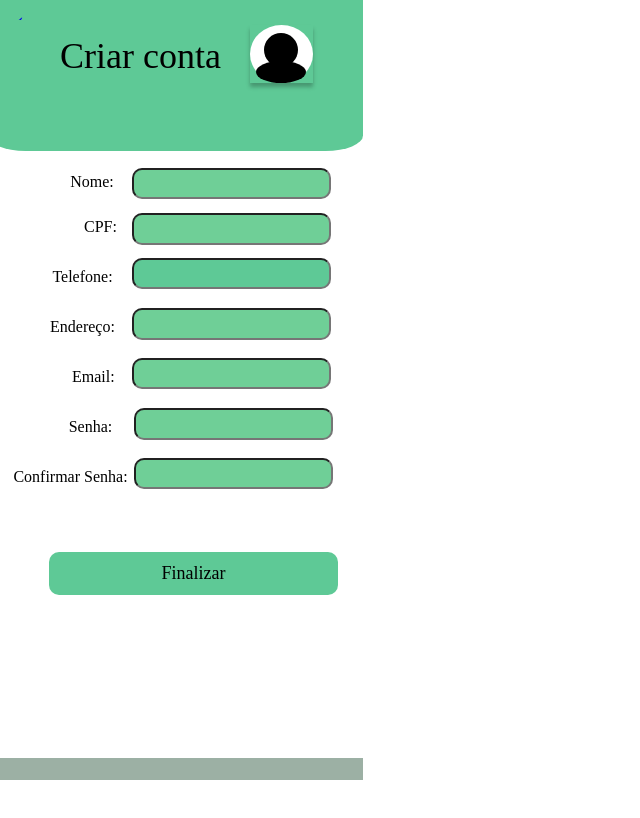
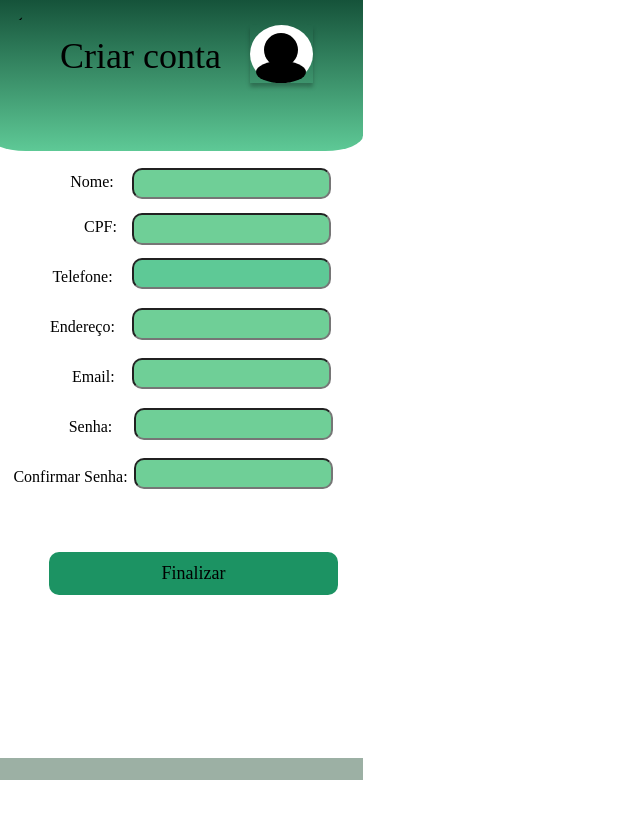
Before and after one commit to isabelaoliveira294/projetec, a plain HTML site: page frontend/Criacao-da-Conta/index.html in a window 1280 px wide. Shown: the whole page, without its empty margins (0-640 px from the left). Drawn offline with Linux system fonts and the light colour scheme.

Commit message:
Pagina criar conta 1- atualizada

```diff
--- a/frontend/Criacao-da-Conta/css/main.css
+++ b/frontend/Criacao-da-Conta/css/main.css
@@ -18,7 +18,7 @@ body {
 .v244_3155 {
   width: 375px;
   height: 156px;
-  background: rgba(94,201,150,1);
+  background:linear-gradient(rgba(19,79,55,1), rgba(94,201,150,1));
   opacity: 1;
   position: absolute;
   top: 27px;
@@ -193,7 +193,7 @@ body {
 .v244_3171 {
   width: 289px;
   height: 43px;
-  background: rgba(94,201,150,1);
+  background: rgba(28,147,99,1);
   opacity: 1;
   position: absolute;
   top: 584px;
--- a/frontend/Criacao-da-Conta/index.html
+++ b/frontend/Criacao-da-Conta/index.html
@@ -8,7 +8,7 @@
     <link href="./css/main.css" rel="stylesheet" />
     <title>Criação de conta</title>
   </head>
-  <body>
+  <body link=" black" vlink="black">
     <div class="v244_3154">
       <div class="v244_3155"></div>
       <input type="text" class="v244_3156"></input>
```
